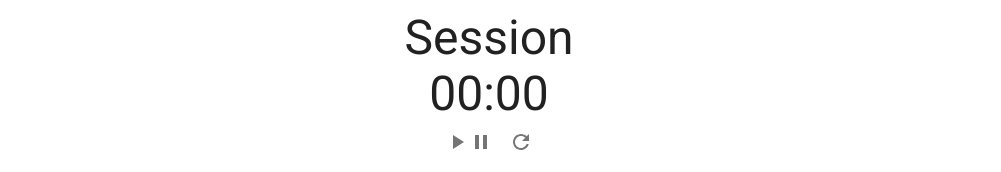
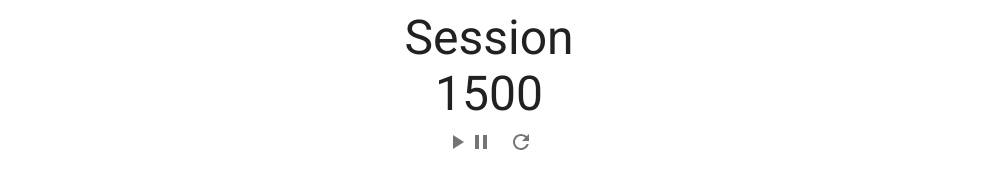
Before and after one commit to samhwang/pomodoro-timer, a React (Vite) app: page / in a window 1280 px wide. Shown: the part 358-530 px from the top of the page, without its empty margins (151-1152 px from the left). Built offline with nearby package versions, Linux system fonts and the light colour scheme.

Commit message:
Decrease time by second

```diff
--- a/src/App.tsx
+++ b/src/App.tsx
@@ -1,4 +1,6 @@
 import { Grid, CssBaseline, ThemeProvider, createTheme } from '@mui/material';
+import { useBoolean, useInterval, useToggle } from 'react-use';
+import { useEffect, useCallback } from 'react';
 import Title from './components/Title';
 import Footer from './components/Footer';
 import SetTimerValue from './components/SetTimerValue';
@@ -8,8 +10,37 @@ import useTimerValue from './hooks/useTimerValue';
 const theme = createTheme();
 
 export default function App() {
-  const [breakLength, incBreak, decBreak] = useTimerValue(5);
-  const [sessionLength, incSess, decSess] = useTimerValue(25);
+  const [breakLength, incBreak, decBreak, getBreak] = useTimerValue(5);
+  const [sessionLength, incSess, decSess, getSess] = useTimerValue(25);
+
+  const [isBreakTime, toggleBreakTime] = useToggle(false);
+  const [isTimerRunning, toggleTimerRunning] = useBoolean(false);
+  const getMinutes = useCallback(
+    () => (isBreakTime ? getBreak() : getSess()),
+    []
+  );
+  const [currentSeconds, , decreaseSeconds, , setSeconds] = useTimerValue(
+    getMinutes() * 60,
+    3600,
+    0
+  );
+
+  useEffect(() => {
+    toggleTimerRunning(false);
+    setSeconds(getMinutes() * 60);
+  }, [breakLength, sessionLength]);
+
+  useInterval(() => {
+    if (isTimerRunning && currentSeconds > 0) {
+      decreaseSeconds();
+    }
+
+    if (currentSeconds === 0) {
+      toggleTimerRunning(false);
+      toggleBreakTime(!isBreakTime);
+      setSeconds(getMinutes() * 60);
+    }
+  }, 1000);
 
   return (
     <ThemeProvider theme={theme}>
@@ -43,7 +74,11 @@ export default function App() {
             />
           </Grid>
           <Grid item container xs={12}>
-            <TimerBox />
+            <TimerBox
+              seconds={currentSeconds}
+              isTimerRunning={isTimerRunning}
+              toggleTimer={toggleTimerRunning}
+            />
           </Grid>
         </Grid>
         <Footer />
--- a/src/components/TimerBox.tsx
+++ b/src/components/TimerBox.tsx
@@ -1,7 +1,17 @@
 import { Grid, IconButton, Typography } from '@mui/material';
 import { Pause, PlayArrow, Refresh } from '@mui/icons-material';
 
-export default function TimerBox() {
+interface ITimerBox {
+  seconds: number;
+  isTimerRunning: boolean;
+  toggleTimer: Function;
+}
+
+export default function TimerBox({
+  isTimerRunning,
+  seconds,
+  toggleTimer,
+}: ITimerBox) {
   return (
     <>
       <Grid item xs={12}>
@@ -11,11 +21,14 @@ export default function TimerBox() {
       </Grid>
       <Grid item xs={12}>
         <Typography id="time-left" variant="h3">
-          00:00
+          {seconds}
         </Typography>
       </Grid>
       <Grid item xs={12}>
-        <IconButton id="start_stop">
+        <IconButton
+          id="start_stop"
+          onClick={() => toggleTimer(!isTimerRunning)}
+        >
           <PlayArrow />
           <Pause />
         </IconButton>
```
